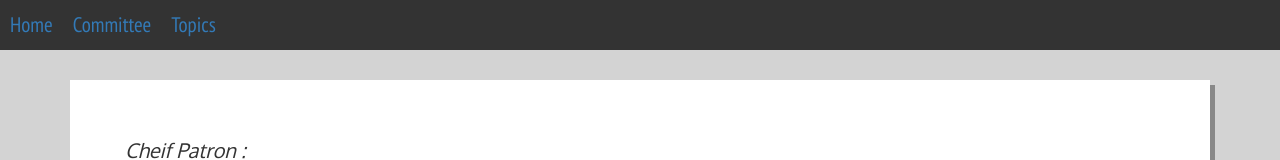
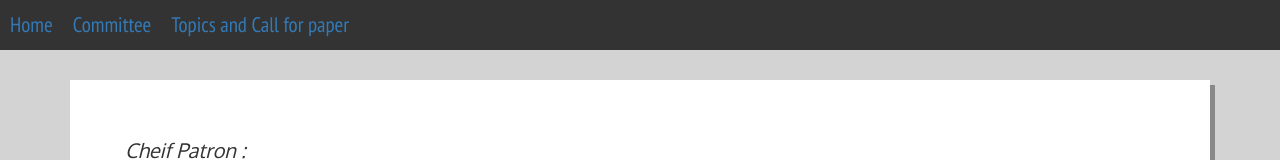
Before and after one commit to Salman18/EWIT, a plain HTML site: page commitee.html in a window 1280 px wide. Shown: the top 160 px of the page. Drawn offline with Linux system fonts and the light colour scheme.

Commit message:
Done some changes to index.html

```diff
--- a/commitee.html
+++ b/commitee.html
@@ -71,7 +71,7 @@
 			<li><a href="index.html">Home</a></li>
 			<li><a href="commitee.html">Committee</a></li>
 			<!-- <li><a href="contact.html">Contact us</a></li> -->
-			<li><a href="topics.html">Topics</a></li>
+			<li><a href="topics.html">Topics and Call for paper</a></li>
 		</ul>
 <div class="container">
 	<div style="background-color:white; box-shadow: 5px 5px #888888; line-height: 2;" class="contact">
```
Also changed, not shown: index.html (+1 -1 lines), topics.html (+1 -1 lines).
